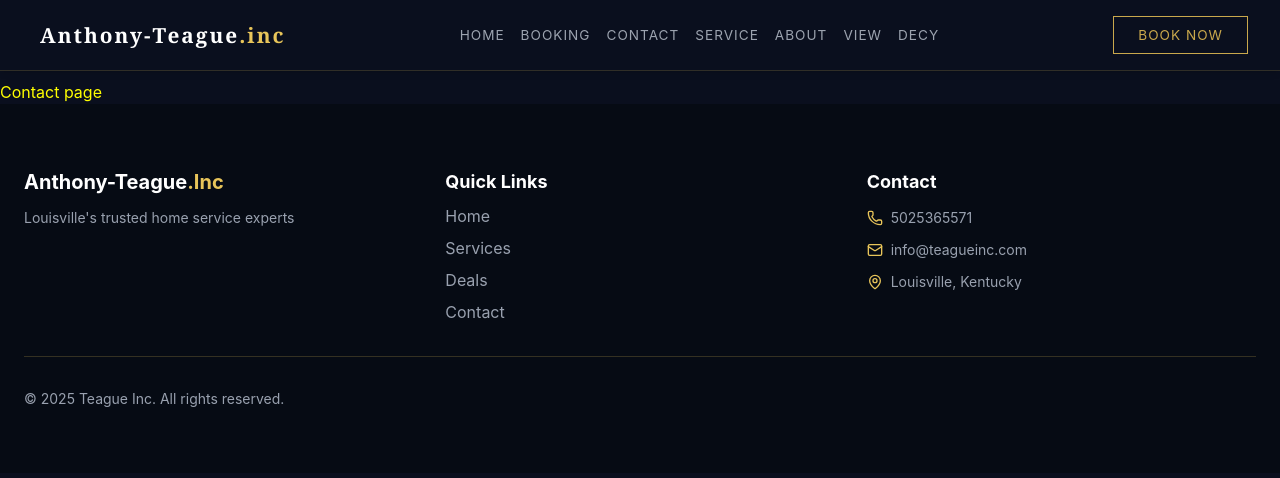
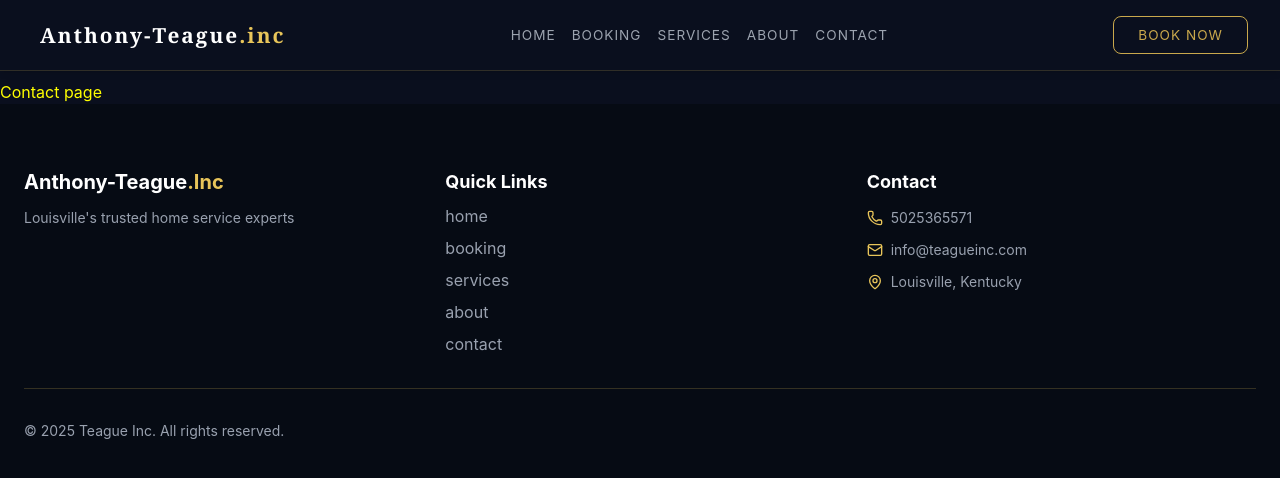
Before and after one commit to Rynolds266/home-service, a React (Vite) app: page /contact in a window 1280 px wide. Shown: the top 478 px of the page. Built offline with nearby package versions, Linux system fonts and the light colour scheme.

Commit message:
add services page with booking links and query params

```diff
--- a/src/App.jsx
+++ b/src/App.jsx
@@ -8,11 +8,12 @@ import Booking from './pages/Booking'
 
 import  Contact  from './pages/Contact'
 
-import Deals from './pages/Deals'
 
 import { Routes , Route } from 'react-router-dom'
+import Services from './pages/Services'
+import About from './pages/About'
 
-import Pele from './pages/Mayala'
+
 
 
 
@@ -26,8 +27,8 @@ function App(){
          <Route path='/' element={<Home/>}/>
          <Route path='/contact' element={<Contact/>}/>
          <Route path='/booking' element={<Booking/>}/>
-         <Route path='/deals' element={<Deals/>}/>
-         <Route path='/rynolds' element={<Pele/>}/>
+         <Route path='/about' element={<About/>}/>
+         <Route path='/service' element={<Services/>}></Route>
        </Routes>
       <Footer/>
     </main>
--- a/src/components/Footer.jsx
+++ b/src/components/Footer.jsx
@@ -1,6 +1,8 @@
 import { Phone , Mail , MapPin , Twitter, Facebook, Instagram } from "lucide-react"
 
+import { Link } from "react-router-dom"
 
+import { dataLinks } from "../data/dataLink"
 
 const ContactData = [{icon:Phone,value:'5025365571'},
                      {icon:Mail, value:'info@teagueinc.com'},
@@ -30,8 +32,8 @@ function Footer(){
             <div>
                 <h4 className="text-white font-bold text-lg">Quick Links</h4>
                 <ul>
-                    {quickLinks.map((items)=>(
-                        <li key={items} className="text-gray-400 mt-2">{items}</li>
+                    {dataLinks.map((items)=>(
+                        <Link key={items.name} to={items.path} className="text-gray-400 mt-2 block" >{items.name}</Link>
                     ))}
 
 
--- a/src/components/Hero.jsx
+++ b/src/components/Hero.jsx
@@ -33,7 +33,7 @@ function Hero(){
                 ))}
             </div>
 
-            {<button className="mt-10 py-3 px-8 font-bold uppercase tracking-widest " style={{color:'#0A0F1E', backgroundColor:'#E8C55A'}}>
+            {<button className="mt-10 py-3 px-8 font-bold rounded-lg uppercase tracking-widest hover:cursor-pointer " style={{color:'#0A0F1E', backgroundColor:'#E8C55A'}}>
                 Book Service
             </button>
 
--- a/src/components/Navbar.jsx
+++ b/src/components/Navbar.jsx
@@ -1,15 +1,6 @@
 import { useState } from "react"
 import { Link } from "react-router-dom"
-
-const dataLinks=[{name:'home',path:'/'},
-  {name:'booking',path:'/booking'} ,
-  {name:'contact',path:'/contact'},
-  {name:'service',path:'/service'},
-  {name:'about',path:'/about'},
-  {name:'view',path:'/revoir'},
-  {name:'decy',path:'/rynolds'},
-]
-
+import { dataLinks } from "../data/dataLink"
 
 function NavBar(){
   const [isOpen , setIsOpen ] = useState(false)
@@ -56,7 +47,7 @@ function NavBar(){
 
              {/* button book now */}
 
-             <button className="hidden lg:block" style={{
+             <button className="hidden lg:block rounded-lg" style={{
                 backgroundColor:'transparent',
                 border:'1px solid #C9A84C',
                 color:'#C9A84C',
@@ -81,8 +72,9 @@ function NavBar(){
 
      {isOpen && ( <div className="lg:hidden px-4 py-4 mt-16" style={{backgroundColor:'#0A0F1E'}}>
 
-        {['Home','Services','Deals','Contact','About'].map((item)=>(
-            <div key={item} className="py-2 text-sm uppercase tracking-widest  text-gray-400" style={{borderBottom:'1px solid rgba(201,168,76,0.1)'}}>{item}</div>
+        {dataLinks.map((item)=>(
+            <Link key={item.name} to={item.path} onClick={()=>setIsOpen(false)} className="py-2 text-sm uppercase tracking-widest  text-gray-400 block"
+             style={{borderBottom:'1px solid rgba(201,168,76,0.1)'}}>{item.name}</Link>
         ))}
 
 
--- a/src/components/Services.jsx
+++ b/src/components/Services.jsx
@@ -1,14 +1,6 @@
+import { ServicesData } from "../data/services"
 
 {/* moving data outside the function then call it in the function  */}
-
-const ServicesData = [ {icon:'🏠' , name:'House Cleaning', price:'Starting at $99', description:'Professional home cleaning services',image:'https://images.unsplash.com/photo-1581578731548-c64695cc6952?w=800&h=500&fit=crop'},
-                  {icon: '🚗', name: 'Car Services', price:'Starting at $79', description: 'Full car care and detailing',image:'https://images.unsplash.com/photo-1520340356584-f9917d1eea6f?w=800&h=500&fit=crop'},
-                  {icon:'🌿', name:' Landscaping', price:'Starting at $120',description:'land cleaning deep level',image:'https://images.unsplash.com/photo-1416879595882-3373a0480b5b?w=500'},
-                  {icon:'📦', name:'Moving Out', price:'Starting at $199',description:'moving out full service',image:'https://images.unsplash.com/photo-1600518464441-9154a4dea21b?w=800&h=500&fit=crop'},
-                  {icon:'📦', name:'Moving in', price:'Starting at $199',description:' Mouving in full service',image:'https://plus.unsplash.com/premium_photo-1680300960759-7afa8664efee?w=800&h=500&fit=crop'},
-                  {icon:'🗑️', name:'Junk Removal', price:'Starting at $149',description:'removing all junk',image:'https://images.unsplash.com/photo-1558618666-fcd25c85cd64?w=500'}
-                ]
-
 
 
 function Services(){
--- /dev/null
+++ b/src/data/dataLink.js
@@ -0,0 +1,9 @@
+
+export const dataLinks=[{name:'home',path:'/'},
+  {name:'booking',path:'/booking'} ,
+  {name:'services',path:'/service'},
+  {name:'about',path:'/about'},
+  {name:'contact',path:'/contact'}
+
+
+]
--- /dev/null
+++ b/src/data/services.js
@@ -0,0 +1,9 @@
+
+
+export const ServicesData = [ {icon:'🏠' , name:'House Cleaning', price:'Starting at $99', description:'Professional home cleaning services',image:'https://images.unsplash.com/photo-1581578731548-c64695cc6952?w=800&h=500&fit=crop'},
+                  {icon: '🚗', name: 'Car Services', price:'Starting at $79', description: 'Full car care and detailing',image:'https://images.unsplash.com/photo-1520340356584-f9917d1eea6f?w=800&h=500&fit=crop'},
+                  {icon:'🌿', name:' Landscaping', price:'Starting at $120',description:'land cleaning deep level',image:'https://images.unsplash.com/photo-1416879595882-3373a0480b5b?w=800&h=500&fit=crop'},
+                  {icon:'📦', name:'Moving Out', price:'Starting at $199',description:'moving out full service',image:'https://images.unsplash.com/photo-1600518464441-9154a4dea21b?w=800&h=500&fit=crop'},
+                  {icon:'📦', name:'Moving in', price:'Starting at $199',description:' Mouving in full service',image:'https://plus.unsplash.com/premium_photo-1680300960759-7afa8664efee?w=800&h=500&fit=crop'},
+                  {icon:'🗑️', name:'Junk Removal', price:'Starting at $149',description:'removing all junk',image:'https://images.unsplash.com/photo-1558618666-fcd25c85cd64?w=800&h=500&fit=crop'}
+                ]
--- /dev/null
+++ b/src/pages/About.jsx
@@ -0,0 +1,13 @@
+export default function About(){
+
+    return (
+
+    <div>
+
+        <h1 style={{color:'yellow'}}>About page</h1>
+
+    </div>
+
+
+)
+}
--- a/src/pages/Booking.jsx
+++ b/src/pages/Booking.jsx
@@ -1,5 +1,6 @@
 
-import { useState } from "react"
+import { useEffect, useState  } from "react"
+import { useSearchParams } from "react-router-dom"
 
 
 const services = ['House Cleaning', 'Car Services', 'Landscaping', 'Moving Out', 'Moving In', 'Junk Removal']
@@ -15,7 +16,19 @@ function Booking(){
     })
  function HandleData(e){
     setFormData({... formData , [e.target.name]: e.target.value})
+
  }
+
+ const [searchParams] = useSearchParams()
+
+ const serviceFromURL = searchParams.get('service')
+
+ useEffect(()=>{
+      if(serviceFromURL){
+         setFormData ({... formData , service:serviceFromURL})
+      }
+ }, [serviceFromURL])
+
     return (
         <div className="min-h-screen flex flex-col items-center pt-32 pb-16" style={{backgroundColor:'#0A0F1E'}}>
            <div className="rounded-2xl  p-6 w-full max-w-lg"
@@ -29,7 +42,7 @@ function Booking(){
                 Service
              </label>
              <select name="service" onChange={HandleData} className="w-full rounded-lg   " style={{border:'1px solid rgba(232,197,90,0.3)' , color:'white',backgroundColor:'#0A0F1E',}}>
-                    <option value="">Select a service</option>
+                    <option value="" className="text-sm font-bold  tracking-widest uppercase">SELECT A SERVICE</option>
                  {services.map((items)=>(
                     <option style={{color:'#0A0F1E', backgroundColor:'white'}} key={items} value={items} >{items}</option>
                  ))}
--- a/src/pages/Devoir.jsx
+++ /dev/null
@@ -1,10 +0,0 @@
-function Davoir(){
-    return (
-        <div style={{color:'yellow'}}>
-            <h1>Davoir</h1>
-        </div>
-    )
-}
-
-
-export default Davoir
--- a/src/pages/Mayala.jsx
+++ /dev/null
@@ -1,7 +0,0 @@
-function Pele(){
-    return (
-        <div style={{color:'yellow'}}> duvel from pele</div>
-    )
-}
-
-export default Pele
--- /dev/null
+++ b/src/pages/Services.jsx
@@ -0,0 +1,45 @@
+import { ServicesData } from "../data/services"
+import { Link } from "react-router-dom"
+
+
+export default function Services(){
+    return (
+
+    <div className="pt-24  pb-20  px-8">
+          <div className="text-center mb-12">
+            <h3 style={{color:'#E8C55A'}}>WHAT WE OFFER</h3>
+            <h2 className="text-white">Our Services</h2>
+            <p className="text-gray-400">Quality services across Louisville, Kentucky</p>
+
+          </div>
+
+        <div className="grid grid-cols-1 lg:grid-cols-2 gap-12">
+
+
+
+                {ServicesData.map((items)=>(
+                    <div key={items.name}  className="flex flex-col gap-0 rounded-lg p-8 border border-gray-700 hover:border-yellow-400 hover:scale-105
+                    transition-all duration-300  overflow-hidden" style={{backgroundColor:"#111827"}}>
+                        <img src={items.image} alt={items.name} className="w-full  object-cover  rounded-lg"></img>
+                        <div className="p-4">
+
+                            <div className="text-white">{items.name}</div>
+                            <div style={{color:'#E8C55A'}}>{items.price}</div>
+                            <div className="text-gray-400">{items.description}</div>
+
+                            <Link to={`/booking?service=${items.name}`} className="inline-block mt-8 tracking-widest font-bold rounded-lg uppercase text-center py-3 px-8 pt-5 hover:cursor-pointer"
+                             style={{ backgroundColor:'#C9A84C', color:'black'}}> Book this now</Link>
+                        </div>
+
+                    </div>
+                ))}
+
+        </div>
+
+
+
+    </div>
+
+
+    )
+}
```
